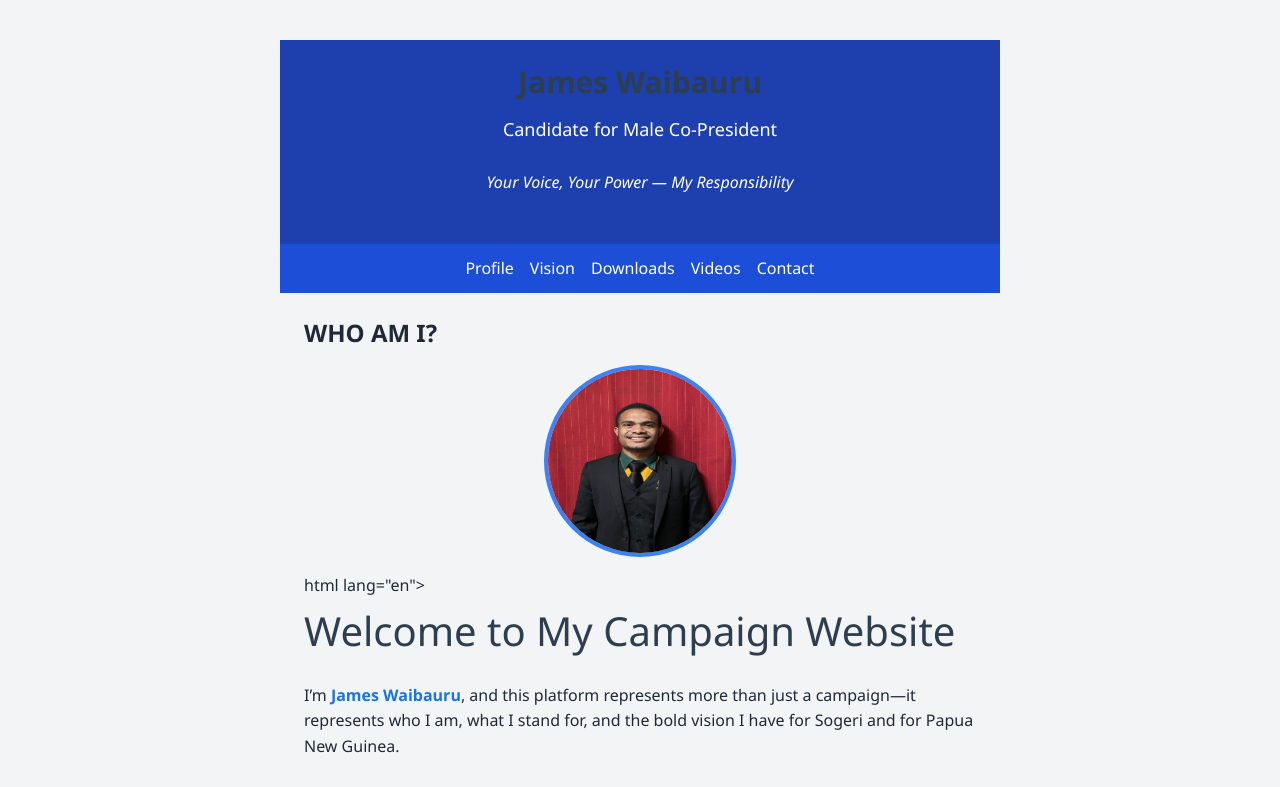
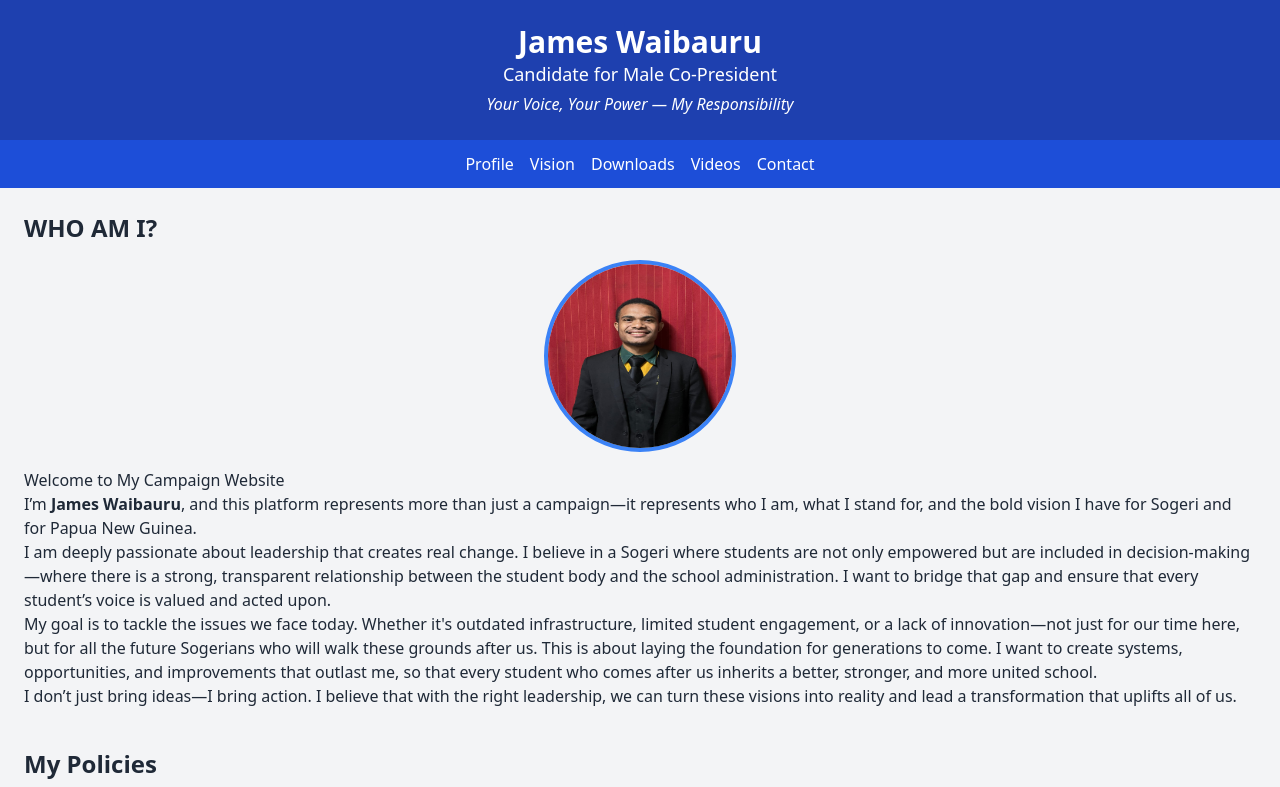
Before and after one commit to james-waibauru/james-campaign-site, a plain HTML site: page index.html in a window 1280 px wide. Shown: the top 787 px of the page. Drawn offline with nearby package versions, Linux system fonts and the light colour scheme.

Commit message:
Update index.html

```diff
--- a/index.html
+++ b/index.html
@@ -27,34 +27,6 @@
 
       <img src="files/WhatsApp Image 2025-07-15 at 9.24.39 PM.jpeg" alt="James Waibauru" class="w-48 h-48 rounded-full mx-auto mb-4 border-4 border-blue-500" />
 
-      html lang="en">
-<head>
-  <meta charset="UTF-8">
-  <title>James Waibauru Campaign</title>
-  <style>
-    body {
-      font-family: 'Segoe UI', Tahoma, Geneva, Verdana, sans-serif;
-      line-height: 1.6;
-      background-color: #f9f9f9;
-      padding: 40px;
-      max-width: 800px;
-      margin: auto;
-      color: #222;
-    }
-    h1 {
-      font-size: 2.5em;
-      color: #2c3e50;
-      margin-bottom: 0.5em;
-    }
-    strong {
-      color: #1a73e8;
-    }
-    p {
-      margin-bottom: 1.5em;
-    }
-  </style>
-</head>
-<body>
 
   <h1>Welcome to My Campaign Website</h1>
 
```
